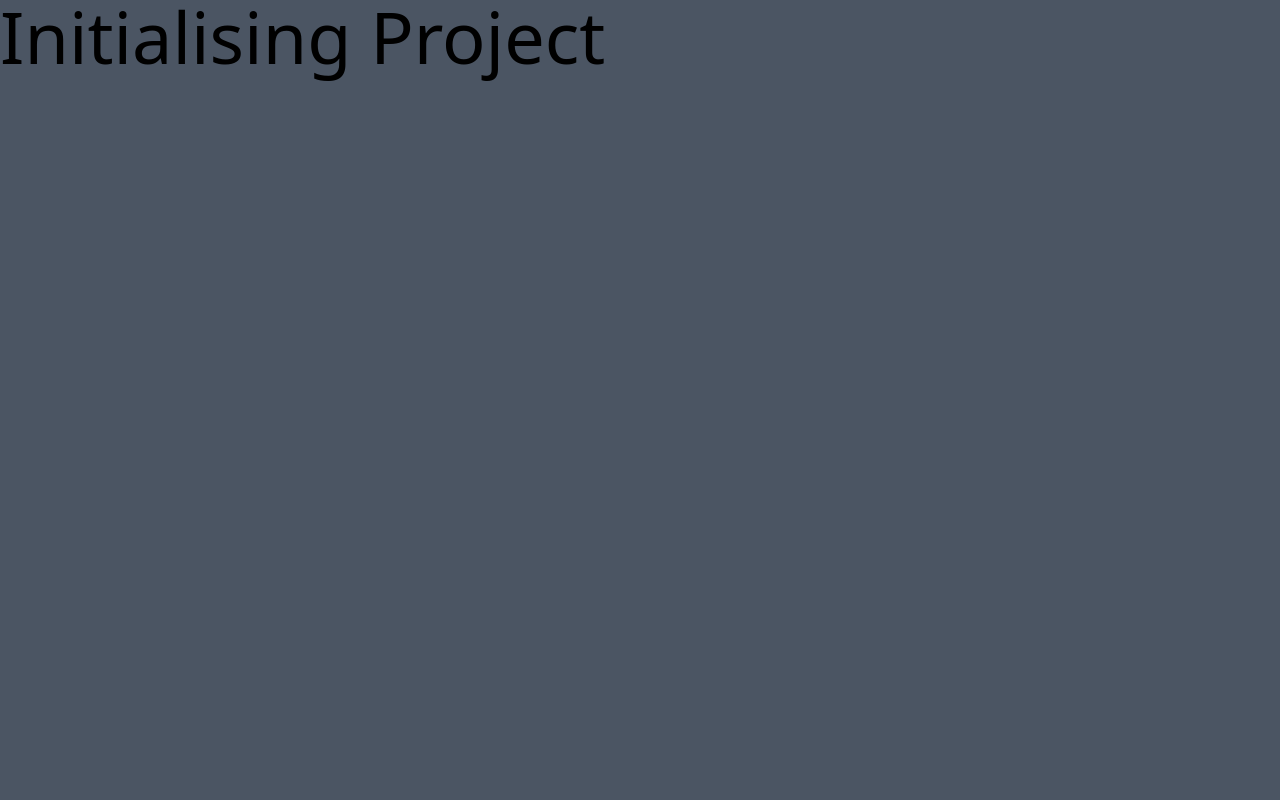
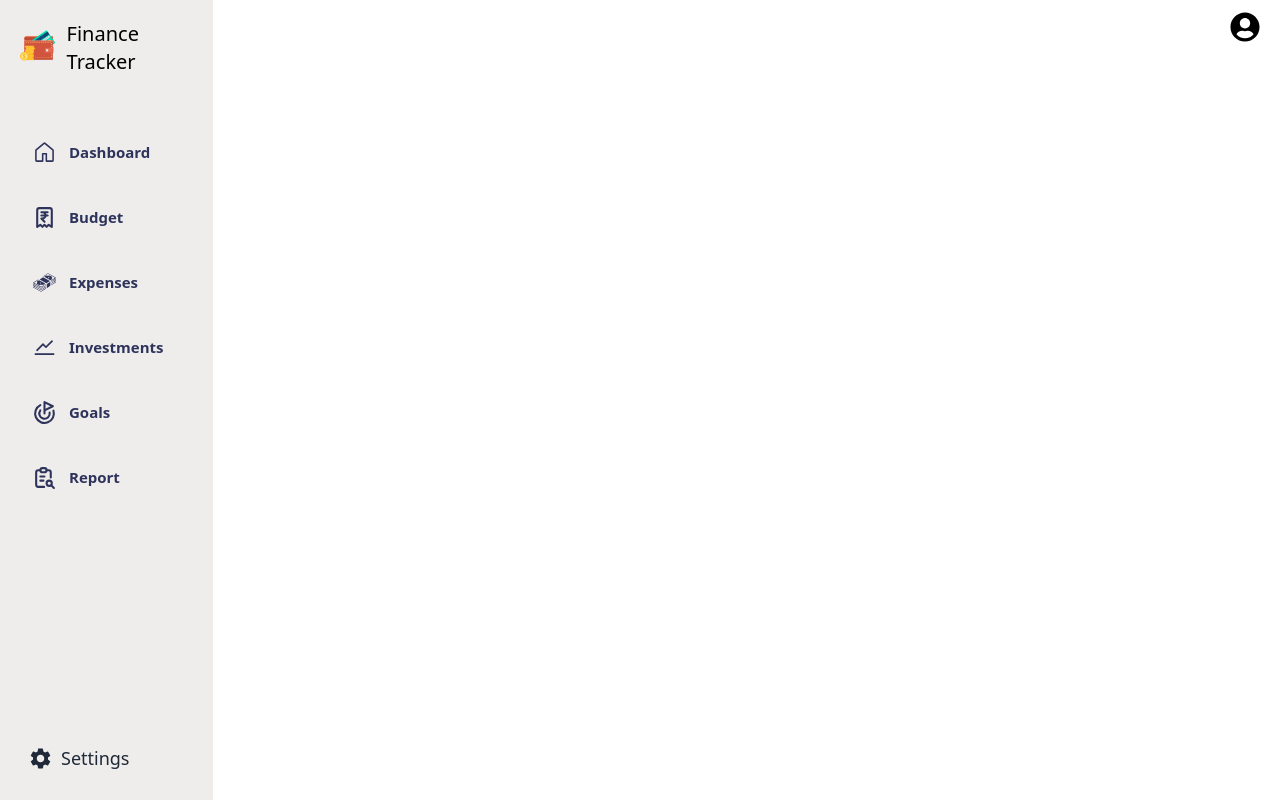
Before and after one commit to shashwat-v/personal-finance-tracker, a React (Vite) app: page / in a window 1280 px wide. Built offline with nearby package versions, Linux system fonts and the light colour scheme.

Commit message:
solved routes problem

```diff
--- a/src/App.tsx
+++ b/src/App.tsx
@@ -3,11 +3,19 @@
 import Layout from "./pages/Layout";
 function App() {
   return (
-    <>
-      <h1 className="text-7xl bg-gray-600 h-screen w-full">
-        Initialising Project
-      </h1>
-    </>
+    <main>
+      <Routes>
+        <Route element={<Layout />}>
+          <Route index path="/" element={<Navigate to="/dashboard" />} />
+          {/* Default route for Layout */}
+          <Route path="/dashboard" element={<Dashboard />} />
+          <Route path="/website" element={<Website />} />
+          <Route path="*" element={<Dashboard />} />
+        </Route>
+        <Route path="/login" element={<Login />} />
+        <Route path="/signup" element={<Signup />} />
+      </Routes>
+    </main>
   );
 }
 
--- a/src/pages/Dashboard.tsx
+++ b/src/pages/Dashboard.tsx
@@ -1,7 +1,11 @@
 import React from "react";
 
 function Dashboard() {
-  return <div>Dashboard</div>;
+  return (
+    <div className="flex bg-black ">
+      <div className="h-28 w-1/5 bg-slate-800">hello</div>
+    </div>
+  );
 }
 
 export default Dashboard;
--- a/src/pages/Login.tsx
+++ b/src/pages/Login.tsx
@@ -16,7 +16,7 @@
       </div>
 
       <div
-        className="relative z-10 p-8 bg-white rounded-2xl shadow-lg border-2 border-gray-400 flex-col justify-center items-center"
+        className="relative z-10 p-8 bg-white rounded-2xl shadow-lg border-2 top-24 border-gray-400 flex-col justify-center items-center"
         style={{ width: "390px", height: "500px" }}
       >
         <h1 className="text-3xl font-bold mb-1 text-left">Hey,</h1>
```
